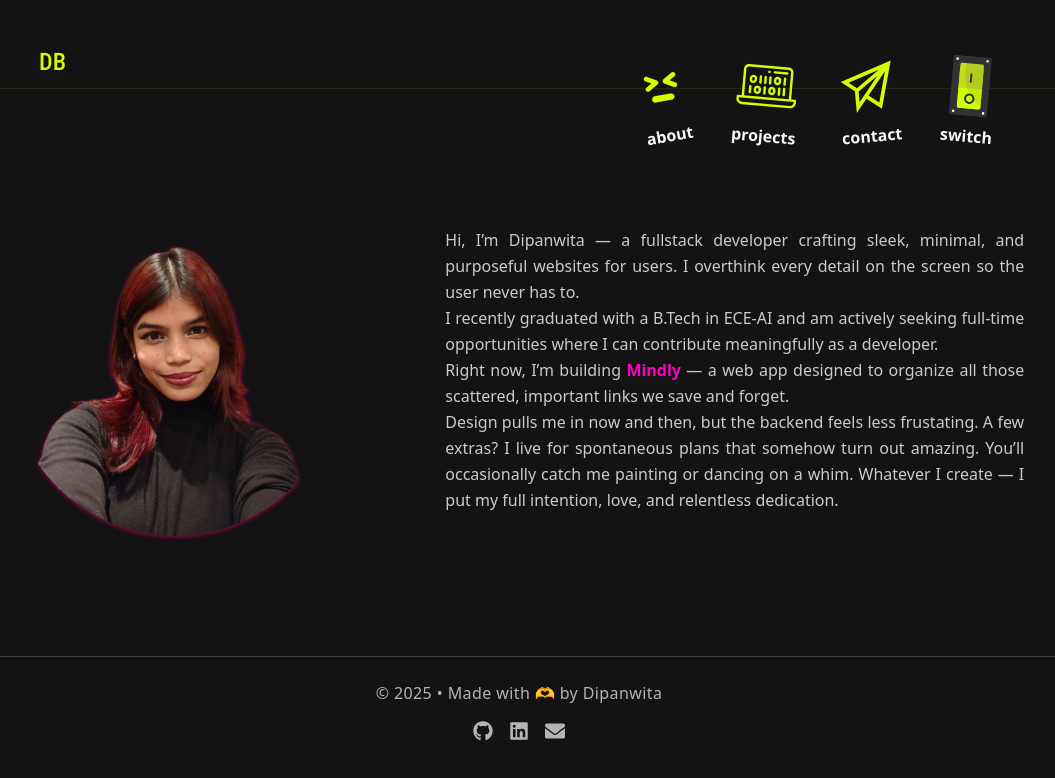
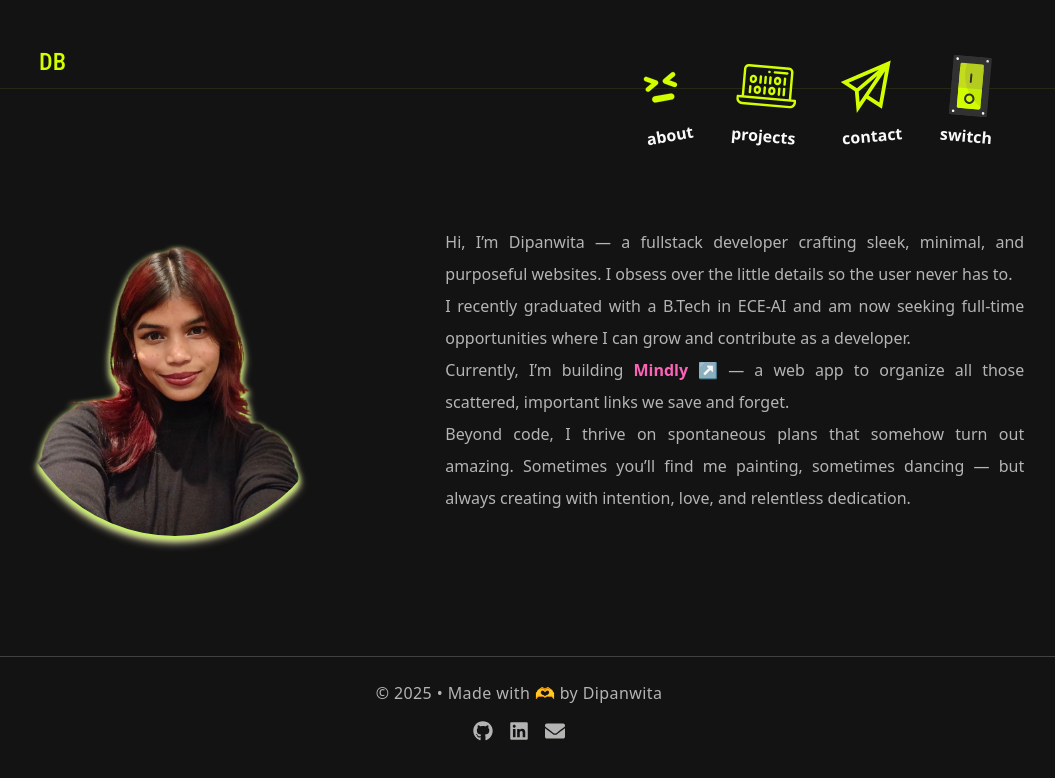
Before and after one commit to Dip-Bala/portfolio-v1, a React (Vite) app: page /about in a window 1280 px wide. Shown: the top 778 px of the page, without its empty margins (121-1176 px from the left). Built offline with nearby package versions, Linux system fonts and the light colour scheme.

Commit message:
Photo-Drive Project Added

```diff
--- a/src/pages/About.tsx
+++ b/src/pages/About.tsx
@@ -15,7 +15,7 @@ export function About() {
 
           <motion.div
             id="about-image"
-            className=""
+            className="drop-shadow-amber-100 drop-shadow-md"
             initial={{ opacity: 0, x: -100 }}
             animate={{ opacity: 1, x: 10 }}
             transition={{ duration: 1 }}
@@ -23,7 +23,7 @@ export function About() {
             <img
               src="/assets/about.png"
               alt="Dipanwita Bala"
-              className="w-sm aspect-square rounded-full drop-shadow-sm drop-shadow-pink-800"
+              className="w-sm aspect-square rounded-full drop-shadow-md drop-shadow-lime-300"
             />
           </motion.div>
           <motion.div
@@ -33,12 +33,13 @@ export function About() {
             animate={{ opacity: 1, x: 10 }}
             transition={{ duration: 1 }}
           >
-            <p className="text-sm sm:text-base leading-relaxed text-offwhite/80 max-w-prose mx-auto px-2 text-justify">
-              Hi, I’m Dipanwita — a fullstack developer crafting sleek, minimal, and purposeful websites for users. I overthink every detail on the screen so the user never has to. <br></br>
-              I recently graduated with a B.Tech in ECE-AI and am actively seeking full-time opportunities where I can contribute meaningfully as a developer.<br></br>
-              Right now, I’m building <a href="https://www.appmindly.live" className="font-semibold text-pink cursor-pointer ">Mindly</a> — a web app designed to organize all those scattered, important links we save and forget.<br></br>
-              Design pulls me in now and then, but the backend feels less frustating. A few extras? I live for spontaneous plans that somehow turn out amazing. You’ll occasionally catch me painting or dancing on a whim. Whatever I create — I put my full intention, love, and relentless dedication.
-            </p>
+            <p className="text-sm sm:text-base leading-8 text-offwhite/70 max-w-prose mx-auto px-2 text-justify text-pretty">
+  Hi, I’m Dipanwita — a fullstack developer crafting sleek, minimal, and purposeful websites. I obsess over the little details so the user never has to.<br></br>
+  I recently graduated with a B.Tech in ECE-AI and am now seeking full-time opportunities where I can grow and contribute as a developer.<br></br>
+  Currently, I’m building <a href="https://www.appmindly.live" className="font-semibold text-pink-400 cursor-pointer after:content-['_↗']">Mindly</a> — a web app to organize all those scattered, important links we save and forget.<br></br>
+  Beyond code, I thrive on spontaneous plans that somehow turn out amazing. Sometimes you’ll find me painting, sometimes dancing — but always creating with intention, love, and relentless dedication.
+</p>
+
           </motion.div>
         </div>
 
--- a/src/pages/Project.tsx
+++ b/src/pages/Project.tsx
@@ -11,11 +11,9 @@ export function Project() {
       transition={{ duration: 1 }}
     >
       <div className="flex flex-col gap-20">
-        <div id="projects" className="grid grid-cols-1 md:grid-cols-2 gap-6">
+        <div id="projects" className="grid grid-cols-1 sm:grid-cols-2 lg:grid-cols-3 gap-6">
           {projects.map((project, index) => (
-            <motion.a
-              href={project.live}
-              target="_blank"
+            <motion.div
               key={index}
               className="transform hover:scale-[1.02] transition duration-300"
               initial={{ opacity: 0, y: 40 }}
@@ -24,7 +22,7 @@ export function Project() {
               transition={{ duration: 0.5 }}
             >
               <ProjectComp project={project} />
-            </motion.a>
+            </motion.div>
           ))}
         </div>
       </div>
@@ -35,12 +33,18 @@ export function Project() {
 function ProjectComp({ project }: { project: project }) {
   return (
     <div className="flex flex-col gap-4 hover:bg-darkgray p-4 rounded-xl shadow-md transition-all h-full">
+      <a
+      href={project.live}
+      target="_blank"
+      >
       <img
         src={project.src}
         alt={project.title}
         className="rounded-xl shadow-sm opacity-70 hover:opacity-100 transition"
       />
+      </a>
       <h2 className="font-semibold text-offwhite">{project.title}</h2>
+      <p className="text-xs text-pink-100/80">{project.date}</p>
       <p className="text-offwhite/50 text-sm">{project.description}</p>
 
       <div className="flex flex-wrap gap-2 text-sm">
@@ -87,11 +91,21 @@ interface project {
 
 const projects: project[] = [
   {
+    src: "/assets/photo-drive-preview.png",
+    title: "Photo-Drive",
+    description:
+      "A secure cloud-based photo storage app with seamless uploads, JWT auth, and a clean UI.",
+    techstack: ["React", "Node.js", "TypeScript", "Cloudinary", "TailwindCSS", "MongoDB", "Express"],
+    live: "https://photo-drive-frontend.vercel.app/",
+    github: "https://github.com/Dip-Bala/photo-drive-frontend",
+    date: "August 2025",
+  },
+  {
     src: "/assets/mindly-preview.png",
     title: "Mindly",
     description:
       "A productivity web app to save and organize links (images, videos, articles, audio) into a centralized second brain.",
-    techstack: ["MongoDB", "Express", "React", "Node.js", "TypeScript", "TailwindCSS"],
+    techstack: ["React", "Node.js", "TypeScript", "TailwindCSS", "MongoDB", "Express"],
     live: "https://www.appmindly.live/",
     github: "https://github.com/Dip-Bala/mindly-frontend",
     date: "June 2025",
@@ -105,5 +119,7 @@ const projects: project[] = [
     live: "https://chat-room-frontend-chi.vercel.app",
     github: "https://github.com/Dip-Bala/chat-room-frontend",
     date: "July 2025",
-  },
+  }
+
+
 ];
```
Also changed, not shown: public/assets/photo-drive-preview.png (added).
